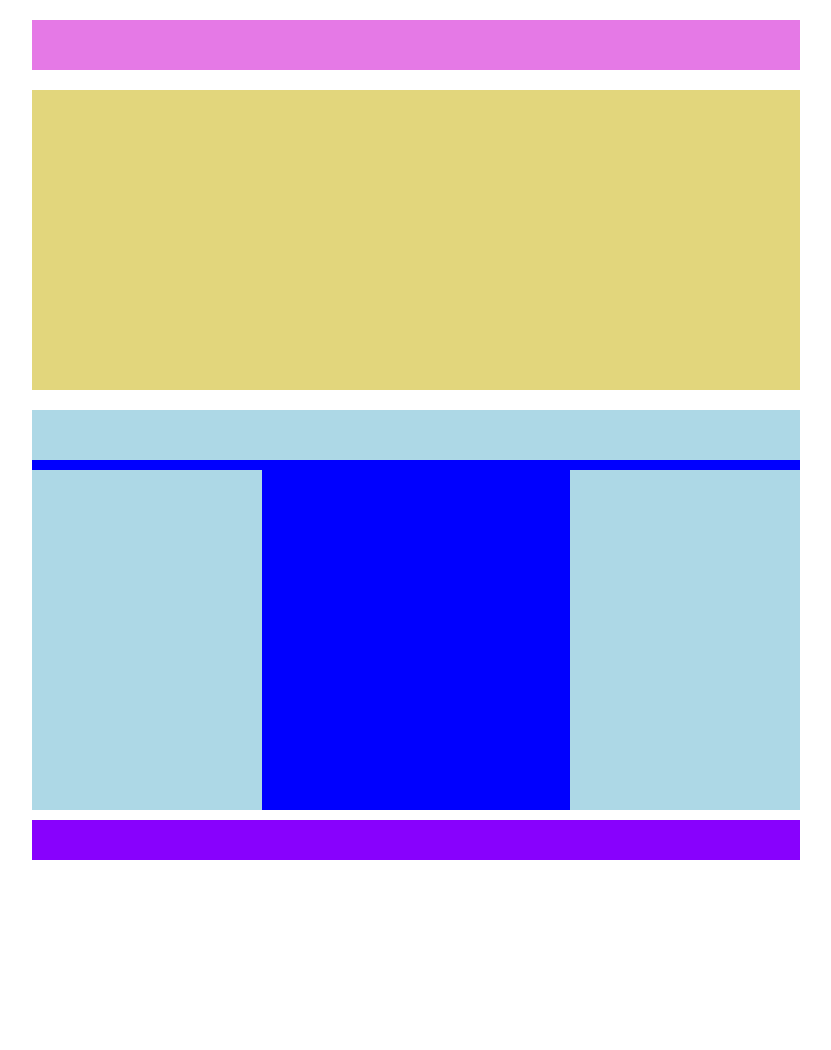
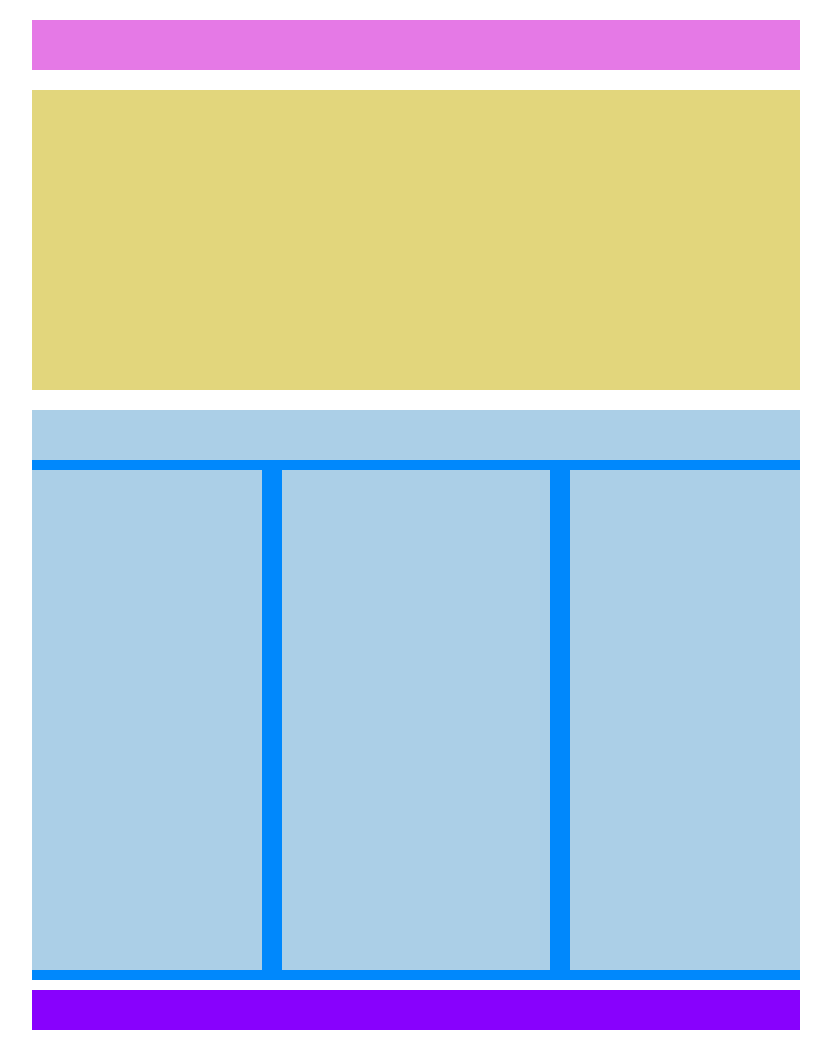
Before and after one commit to wallyari/-htmlcss-struttura-wp, a plain HTML site: page index.html in a window 1280 px wide. Shown: the whole page, without its empty margins (224-1055 px from the left). Before the commit the page ends 880 px from the top, so only its background shows below. Drawn offline with Linux system fonts and the light colour scheme.

Commit message:
Correzioni codice colore

```diff
--- a/CSS/Style.css
+++ b/CSS/Style.css
@@ -22,8 +22,7 @@ header {
 }
 
 .blue-container {
-    height: 400px;
-    background-color:blue ;
+    background-color:#0088fc ;
     margin-bottom: 10px;
 
 }
@@ -31,36 +30,42 @@ header {
 .blue-container .lightblu-hd{
     height: 50px;
     width: 100%;
-    background-color: lightblue;
+    background-color: #abcfe7;
     margin-bottom: 10px;
 }
 
 .blue-container .left-lightblu{
     width: 30%;
-    height: 85%;
-    background-color: lightblue;
+    height: 500px;
+    background-color: #abcfe7;
     float:left;
     margin-bottom: 10px;
+
+
 
 }
 
 .blue-container .right-lightblu{
     width: 30%;
-    height: 85%;
-    background-color: lightblue;
-    float:right;
+    height: 500px;
+    background-color: #abcfe7;
+    float:left;
+
 
 
 }
 
-.blue-container .central-lightblue{
-    background-color:  lightblue;
+/* %30% 20px 40% 20px 30 */
+
+.blue-container .central-lightblu{
+    height: 500px;
+    width: calc(40% - 40px);
+    background-color:  #abcfe7;
     float: left;
+    margin-left: 20px;
+    margin-right: 20px;
+}
 
-
-
-
-}
 
 .clearfix::after {
     content: "";
--- a/index.html
+++ b/index.html
@@ -23,9 +23,9 @@
     <!-- header lightblue-bg -->
         <div class="lightblu-hd"></div>
     <!-- main lightblu-bg -->
+        <div class="left-lightblu"></div>
+        <div class="central-lightblu"></div>
         <div class="right-lightblu"></div>
-        <div class="central-lightblu"></div>
-        <div class="left-lightblu"></div>
 
 
 
```
Also changed, not shown: 1 other file.
